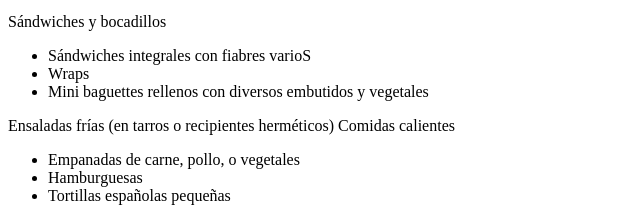
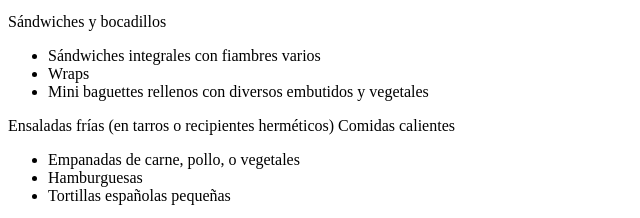
Before and after one commit to Yasminn4/Mi-primer-proyecto, a plain HTML site: page index.htm in a window 1280 px wide. Shown: the part 279-497 px from the top of the page, 0-640 px from the left. Drawn offline with Linux system fonts and the light colour scheme.

Commit message:
Update index.htm

```diff
--- a/index.htm
+++ b/index.htm
@@ -21,7 +21,7 @@
         </ul>
        <p3>Sándwiches y bocadillos</p3>
         <ul>
-            <li>Sándwiches integrales con fiabres varioS</li>
+            <li>Sándwiches integrales con fiambres varios</li>
             <li>Wraps</li>
             <li>Mini baguettes rellenos con diversos embutidos y vegetales</li>
 
```
